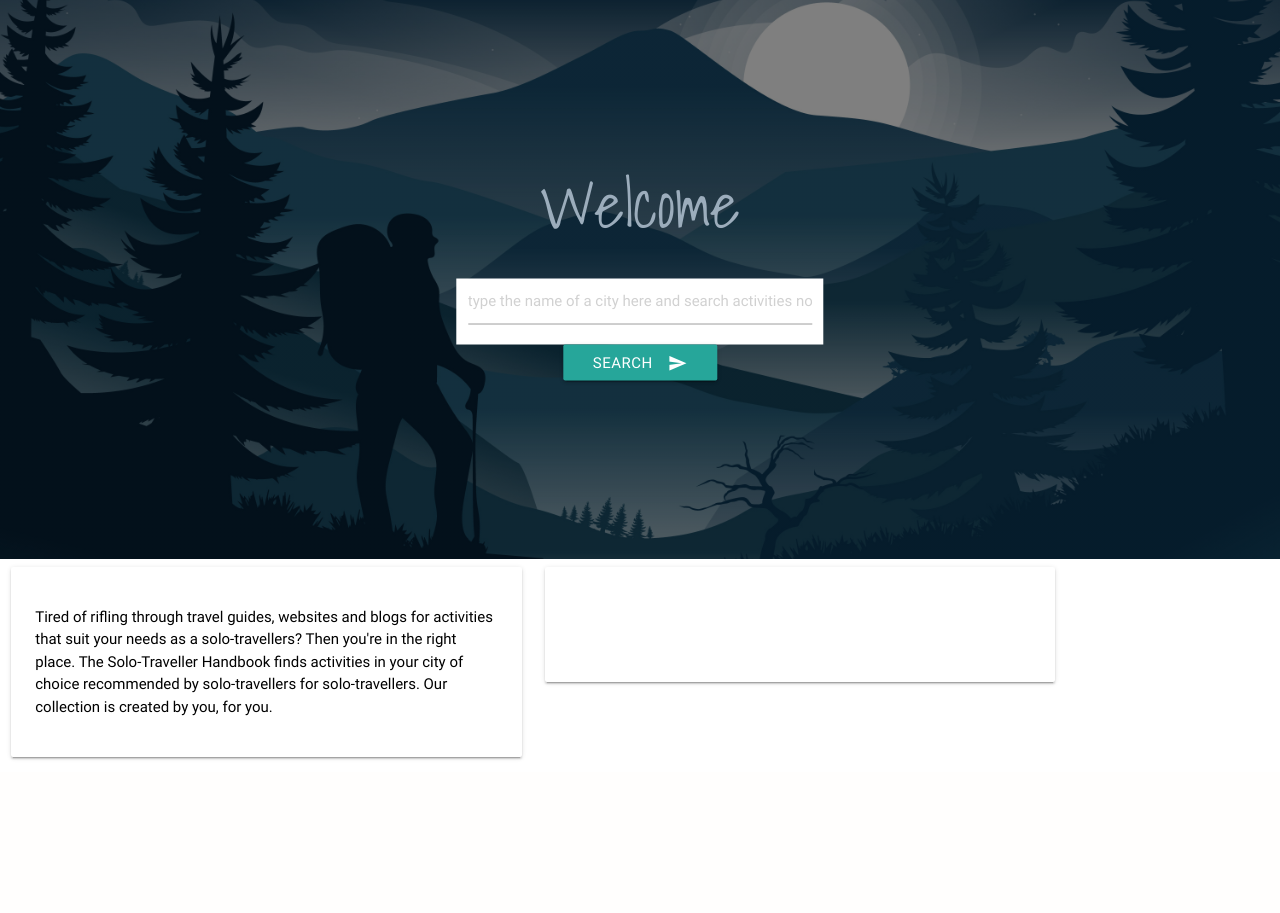
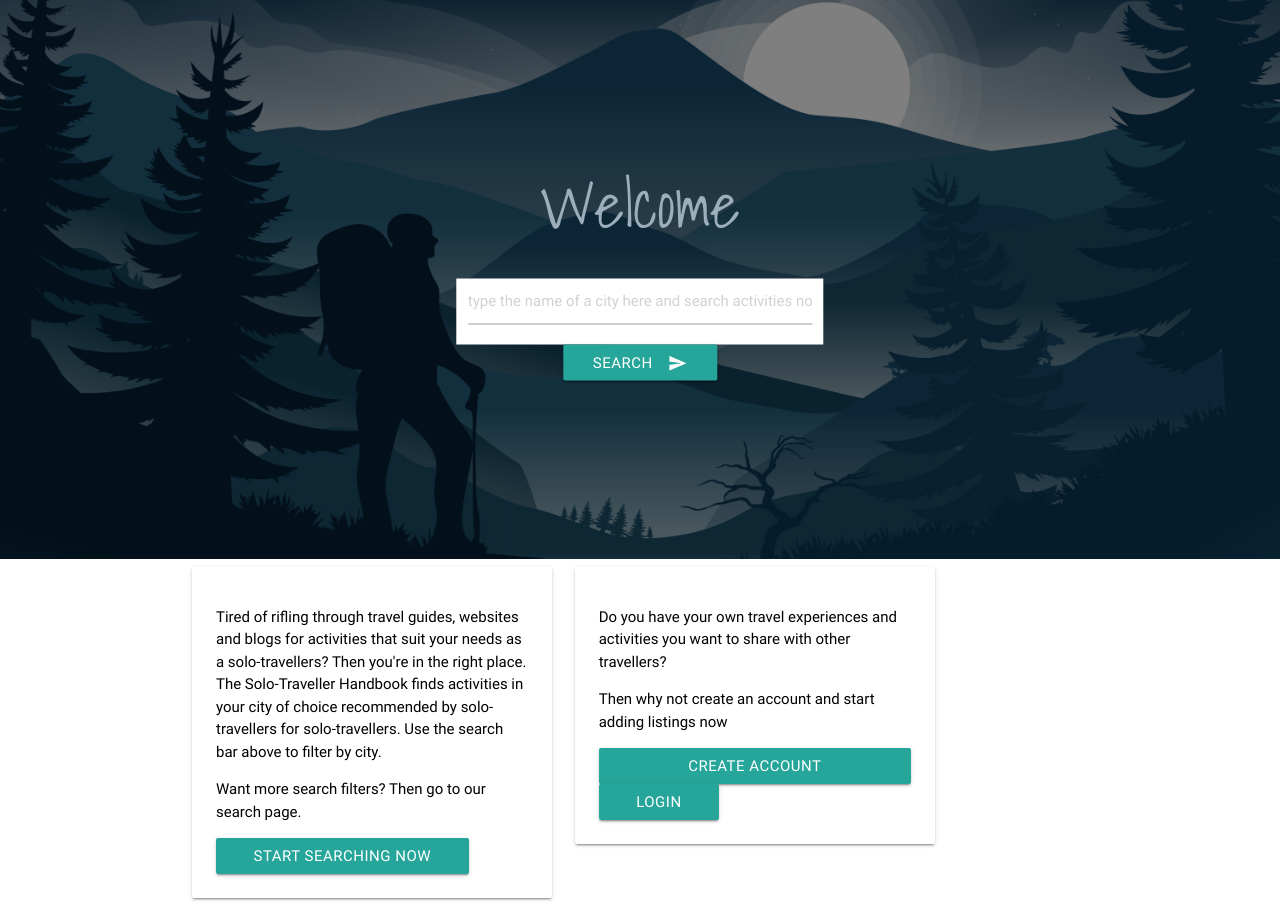
Before and after one commit to nafeesahyounis/data-centric-dev-project, a Flask app: page / in a window 1280 px wide. Shown: the part 65-978 px from the top of the page. Before the commit the page ends 825 px from the top, so only its background shows below. Run offline with Flask 2, Linux system fonts and the light colour scheme; some libraries are stand-ins or nearby versions.

Commit message:
added create account, login and search button on index page as well as text for two cards briefly outlining purpose of site in order to improve UX

```diff
--- a/templates/pages/index.html
+++ b/templates/pages/index.html
@@ -20,23 +20,34 @@
   </div>
   </div>
 </div>
+<div class ="container">
 <div class="row">
     <div class="col s6 m5">
       <div class="card-panel">
-        <span class="black-text"> <p>Tired of rifling through travel guides, websites and blogs for activities that suit your needs as a solo-travellers? Then you're in the right place. The Solo-Traveller Handbook finds activities in your city of choice recommended by solo-travellers for solo-travellers. Our collection is created by you, for you. </p>
+        <span class="black-text"> <p>Tired of rifling through travel guides, websites and blogs for activities that suit your needs as a solo-travellers? Then you're in the right place. The Solo-Traveller Handbook finds activities in your city of choice recommended by solo-travellers for solo-travellers. Use the search bar above to filter by city. </p>
+        <p> Want more search filters? Then go to our search page. </p>
+        <button class="btn waves-effect waves-light" type="submit" name="action">Start Searching Now
+    <i class="material-icons right"></i>
+  </button>
         </span>
       </div>
     </div>
     <div class="col s6 m5">
       <div class="card-panel">
-        <span class="white-text">I am a very simple card. I am good at containing small bits of information.
-        I am convenient because I require little markup to use effectively. I am similar to what is called a panel in other frameworks.
+        <span class="black-text">
+        <p>Do you have your own travel experiences and activities you want to share with other travellers?</p>
+        <p> Then why not create an account and start adding listings now </p>
+        <button class="btn waves-effect waves-light" type="submit" name="action">Create Account
+    <i class="material-icons right"></i>
+        <p> Already have an account. Then login and manage your listings, or create new listings now.</p>
+        <button class="btn waves-effect waves-light" type="submit" name="action">Login
+    <i class="material-icons right"></i>
         </span>
       </div>
     </div>
 
   </div>
-
+      </div>
   </div>
 
 
```
